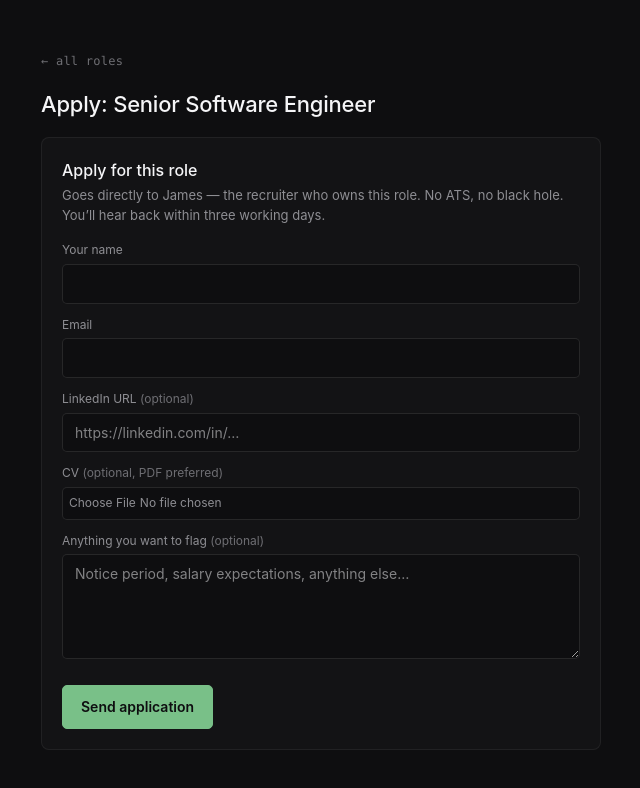
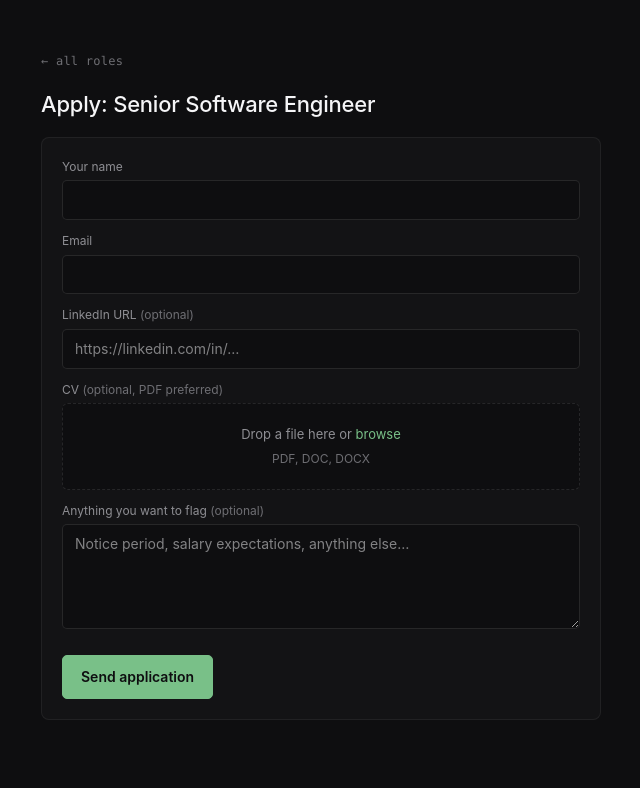
Before and after one commit to ethiqrec/ethiq-careers, a Next.js app: page /apply/atlas-job-1 in a window 1280 px wide. Shown: the top 788 px of the page, without its empty margins (319-959 px from the left). Built offline with nearby package versions, Linux system fonts and the light colour scheme; no server answers.

Commit message:
Apply page: drop personal voice, add CV drop zone, generic team copy

```diff
--- a/app/apply/[id]/page.js
+++ b/app/apply/[id]/page.js
@@ -45,6 +45,23 @@ const greenSubmitStyle = {
   marginTop: '8px',
 }
 
+const dropZoneBase = {
+  display: 'flex',
+  flexDirection: 'column',
+  alignItems: 'center',
+  justifyContent: 'center',
+  gap: '6px',
+  padding: '20px 12px',
+  border: '1px dashed var(--border-input)',
+  borderRadius: 'var(--radius-md)',
+  background: 'var(--bg-page)',
+  color: 'var(--text-dim)',
+  fontSize: '13px',
+  textAlign: 'center',
+  cursor: 'pointer',
+  transition: 'border-color 120ms ease, background 120ms ease',
+}
+
 export default function ApplyPage() {
   const params = useParams()
   const roleId = params?.id
@@ -52,6 +69,8 @@ export default function ApplyPage() {
   const [role, setRole] = useState(null)
   const [state, setState] = useState('idle') // idle | submitting | done | error
   const [form, setForm] = useState({ name: '', email: '', linkedin: '', note: '' })
+  const [cvFile, setCvFile] = useState(null)
+  const [dragActive, setDragActive] = useState(false)
   const fileRef = useRef(null)
 
   useEffect(() => {
@@ -61,9 +80,9 @@ export default function ApplyPage() {
       .then((data) => {
         const found = (data.jobs || []).find((j) => String(j.id) === String(roleId))
         if (found) setRole(found)
-        else setRole({ id: roleId, title: 'this role', owner: { name: 'James', email: '' } })
+        else setRole({ id: roleId, title: 'this role' })
       })
-      .catch(() => setRole({ id: roleId, title: 'this role', owner: { name: 'James', email: '' } }))
+      .catch(() => setRole({ id: roleId, title: 'this role' }))
   }, [roleId])
 
   const handleSubmit = async (e) => {
@@ -73,13 +92,13 @@ export default function ApplyPage() {
     const fd = new FormData()
     fd.append('roleId', role?.id || roleId || '')
     fd.append('roleTitle', role?.title || 'Unknown role')
-    fd.append('ownerEmail', role?.owner?.email || '')
-    fd.append('ownerName', role?.owner?.name || 'James')
+    // Don't pass ownerEmail - let the server use OWNER_EMAIL_FALLBACK
+    // so notifications go to a single inbox regardless of role owner.
     fd.append('name', form.name)
     fd.append('email', form.email)
     if (form.linkedin) fd.append('linkedin', form.linkedin)
     if (form.note) fd.append('note', form.note)
-    if (fileRef.current?.files?.[0]) fd.append('cv', fileRef.current.files[0])
+    if (cvFile) fd.append('cv', cvFile)
 
     try {
       const res = await fetch('/api/apply', { method: 'POST', body: fd })
@@ -88,6 +107,24 @@ export default function ApplyPage() {
     } catch {
       setState('error')
     }
+  }
+
+  const onDragOver = (e) => {
+    e.preventDefault()
+    e.stopPropagation()
+    setDragActive(true)
+  }
+  const onDragLeave = (e) => {
+    e.preventDefault()
+    e.stopPropagation()
+    setDragActive(false)
+  }
+  const onDrop = (e) => {
+    e.preventDefault()
+    e.stopPropagation()
+    setDragActive(false)
+    const files = e.dataTransfer?.files
+    if (files && files[0]) setCvFile(files[0])
   }
 
   if (!role) {
@@ -107,7 +144,7 @@ export default function ApplyPage() {
           <Link href="/" style={breadcrumbStyle}>← all roles</Link>
           <div className="form-panel">
             <div className="form-success">
-              You&rsquo;re in. {role.owner?.name || 'James'} will be in touch within three working days.
+              You&rsquo;re in. We&rsquo;ll be in touch within three working days.
             </div>
           </div>
         </div>
@@ -122,12 +159,6 @@ export default function ApplyPage() {
         <h1 style={titleStyle}>Apply: {role.title}</h1>
 
         <form className="form-panel" onSubmit={handleSubmit}>
-          <div className="form-header">Apply for this role</div>
-          <p className="form-subhead">
-            Goes directly to {role.owner?.name || 'James'} &mdash; the recruiter who owns this role.
-            No ATS, no black hole. You&rsquo;ll hear back within three working days.
-          </p>
-
           <div className="form-group">
             <label htmlFor="apply-name">Your name</label>
             <input
@@ -164,8 +195,44 @@ export default function ApplyPage() {
           </div>
 
           <div className="form-group">
-            <label htmlFor="apply-cv">CV <span style={{ color: 'var(--text-mono)' }}>(optional, PDF preferred)</span></label>
-            <input id="apply-cv" ref={fileRef} type="file" accept=".pdf,.doc,.docx" />
+            <label>CV <span style={{ color: 'var(--text-mono)' }}>(optional, PDF preferred)</span></label>
+            <div
+              role="button"
+              tabIndex={0}
+              onClick={() => fileRef.current?.click()}
+              onKeyDown={(e) => { if (e.key === 'Enter' || e.key === ' ') fileRef.current?.click() }}
+              onDragOver={onDragOver}
+              onDragEnter={onDragOver}
+              onDragLeave={onDragLeave}
+              onDrop={onDrop}
+              style={{
+                ...dropZoneBase,
+                ...(dragActive ? { borderColor: 'var(--green)', background: 'var(--bg-surface)' } : {}),
+                ...(cvFile ? { borderStyle: 'solid', color: 'var(--text-primary)' } : {}),
+              }}
+            >
+              {cvFile ? (
+                <>
+                  <span style={{ fontWeight: 500 }}>{cvFile.name}</span>
+                  <span style={{ color: 'var(--text-dim)', fontSize: '12px' }}>
+                    {(cvFile.size / 1024).toFixed(0)} KB · click or drop another to replace
+                  </span>
+                </>
+              ) : (
+                <>
+                  <span>Drop a file here or <span style={{ color: 'var(--green)' }}>browse</span></span>
+                  <span style={{ color: 'var(--text-mono)', fontSize: '12px' }}>PDF, DOC, DOCX</span>
+                </>
+              )}
+              <input
+                ref={fileRef}
+                id="apply-cv"
+                type="file"
+                accept=".pdf,.doc,.docx"
+                onChange={(e) => { if (e.target.files?.[0]) setCvFile(e.target.files[0]) }}
+                style={{ display: 'none' }}
+              />
+            </div>
           </div>
 
           <div className="form-group">
```
